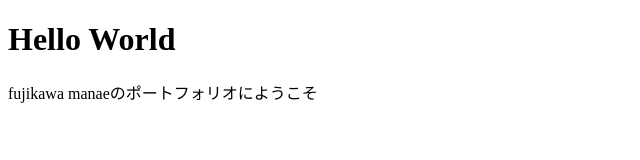
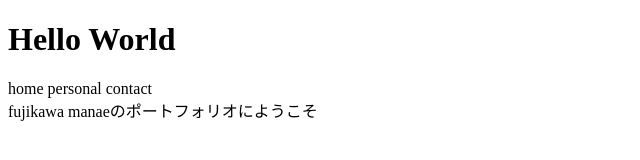
Before and after one commit to Nekosasanjo/portfolio1, a plain HTML site: page index.html in a window 1280 px wide. Shown: the whole page, without its empty margins (0-640 px from the left). Drawn offline with Linux system fonts and the light colour scheme.

Commit message:
fix sns area

```diff
--- a/index.html
+++ b/index.html
@@ -8,7 +8,11 @@
 </head>
 <body>
     <h1>Hello World</h1>
-
+    <div class="tag">
+        home
+        personal
+        contact
+    </div>
     fujikawa manaeのポートフォリオにようこそ
 </body>
 </html>
```
